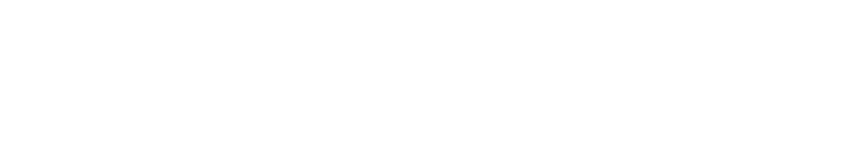
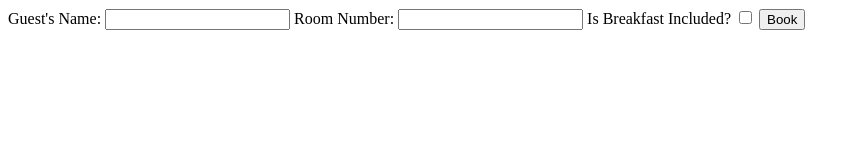
Before and after one commit to TrianaSolerMartin/My-first-PUT, a website: page index.html in a window 1280 px wide. Shown: the whole page, without its empty margins (0-860 px from the left). Drawn offline with Linux system fonts and the light colour scheme.

Commit message:
adding feature

```diff
--- a/index.html
+++ b/index.html
@@ -7,6 +7,22 @@
     <link rel="stylesheet" href="/src/styles.css">
 </head>
 <body>
+    <form id="bookingForm">
+        <!-- Guest's Name -->
+        <label for="name">Guest's Name:</label>
+        <input type="text" id="name" name="name" required>
+
+        <!-- Room Number -->
+        <label for="room">Room Number:</label>
+        <input type="text" id="room" name="room" required>
+
+        <!-- Breakfast Included -->
+        <label for="breakfast">Is Breakfast Included?</label>
+        <input type="checkbox" id="breakfast" name="breakfast">
+
+        <!-- Submit Button -->
+        <button type="button" onclick="submitForm()">Book</button>
+    </form>
 
 <script src="/src/services.js"></script>
 </body>
--- a/src/services.js
+++ b/src/services.js
@@ -0,0 +1,28 @@
+const baseUrl = 'http://localhost:3000/guests';
+
+function submitForm() {
+    const name = document.getElementById('name').value;
+    const room = document.getElementById('room').value;
+    const breakfast = document.getElementById('breakfast').checked;
+
+    const guestData = {
+        name: name,
+        room: room,
+        breakfast_included: breakfast
+    };
+
+    // Simulating a POST request to add a new guest
+    fetch(baseUrl, {
+        method: 'POST',
+        headers: {
+            'Content-Type': 'application/json',
+        },
+        body: JSON.stringify(guestData),
+    })
+    .then(response => response.json())
+    .then(data => {
+        console.log('Guest added successfully:', data);
+        // You can handle success, update UI, etc.
+    })
+    .catch(error => console.error('Error:', error));
+}
```
Also changed, not shown: package.json (+12 -3 lines), server/db.json (+24 -0 lines), 1 other file.
